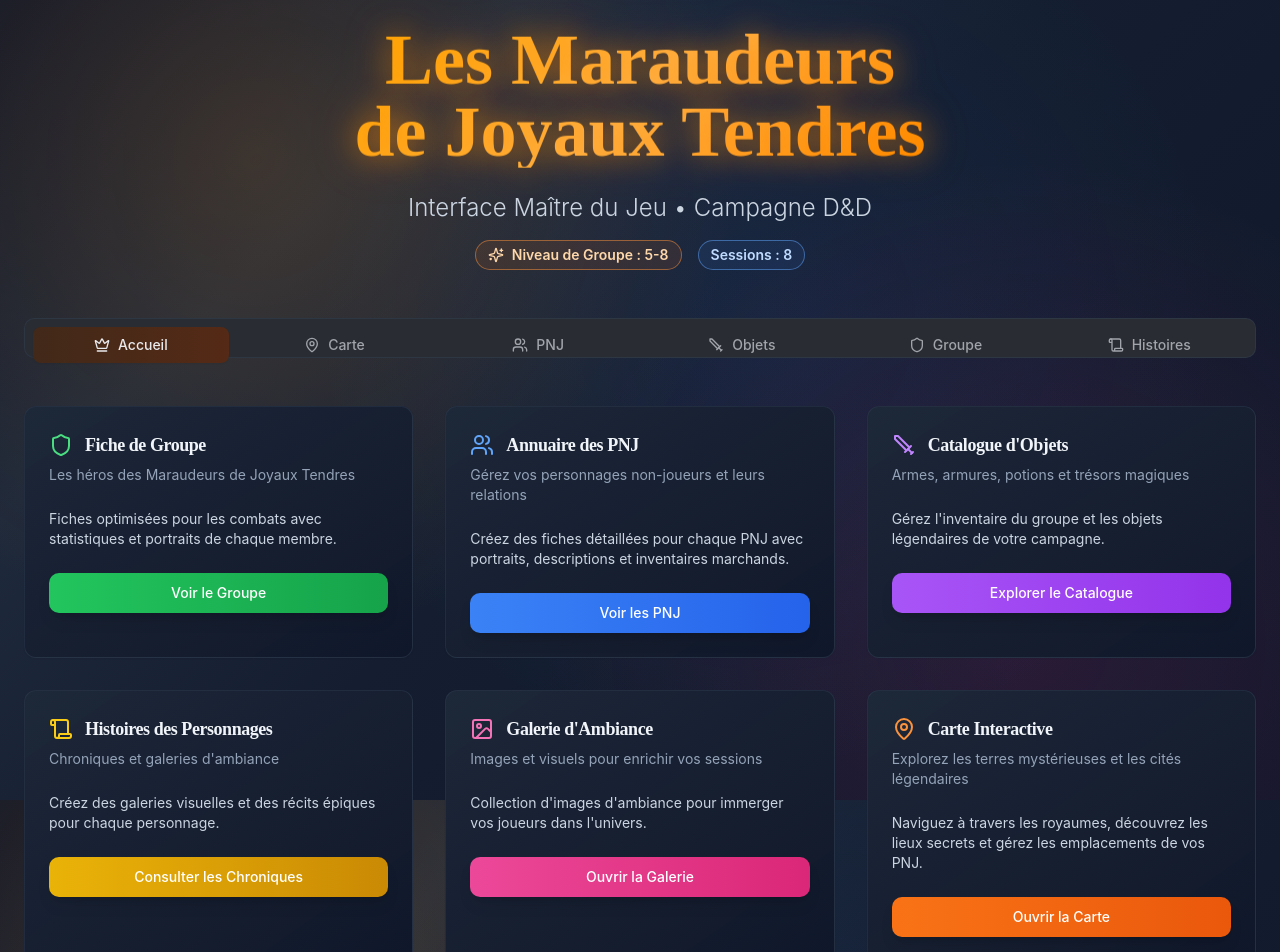
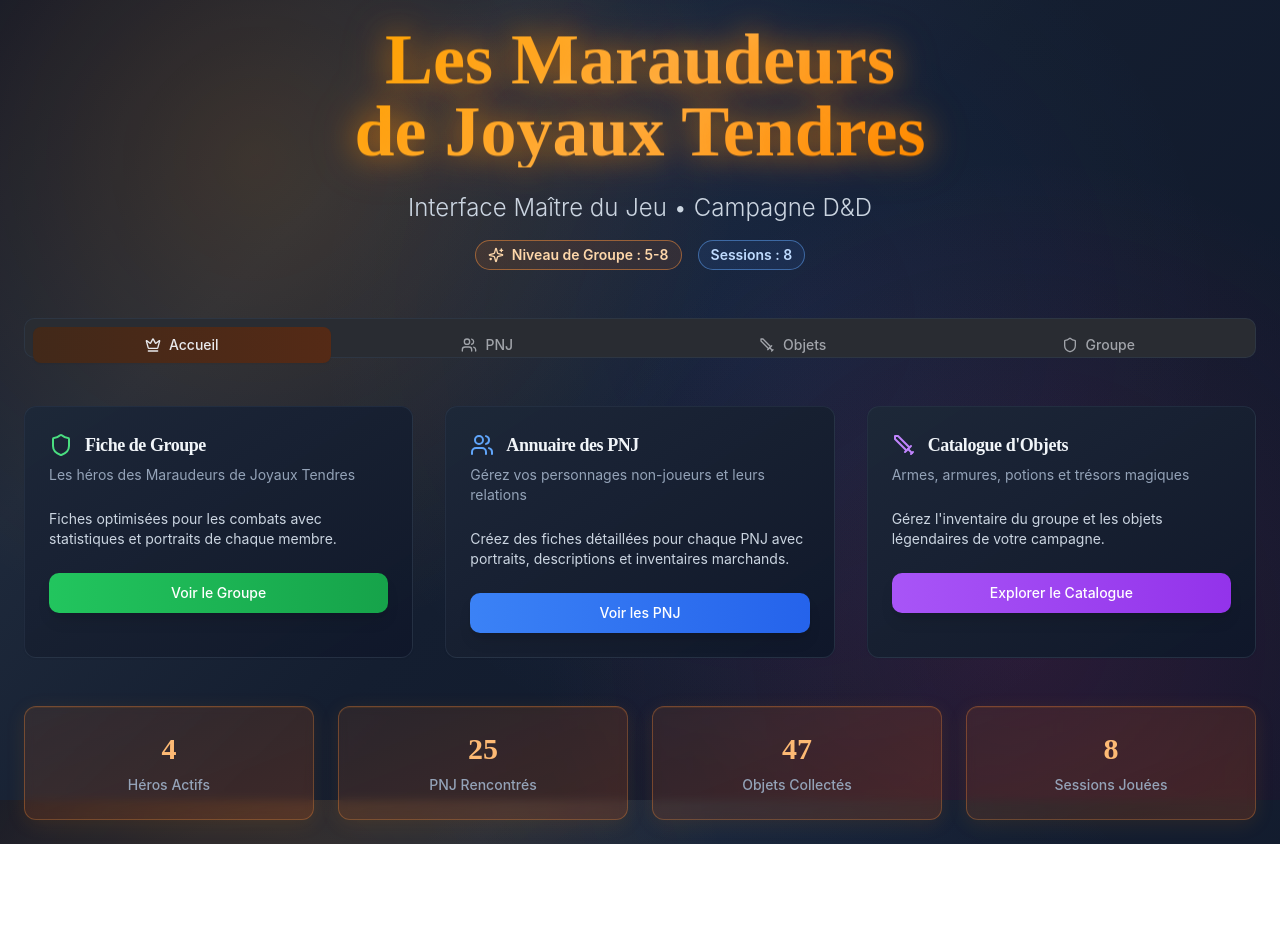
Before and after one commit to goldfox-bot/grimoire-bis, a React (Vite) app: page / in a window 1280 px wide. Shown: the top 952 px of the page. After the commit the page ends 844 px from the top, so only its background shows below. Built offline with nearby package versions, Linux system fonts and the light colour scheme.

Commit message:
Remove unnecessary features
Remove Character History, Ambient Gallery, and Interactive Map components from the main page.

```diff
--- a/src/pages/Index.tsx
+++ b/src/pages/Index.tsx
@@ -1,14 +1,13 @@
+
 import { useState } from "react";
 import { Card, CardContent, CardDescription, CardHeader, CardTitle } from "@/components/ui/card";
 import { Button } from "@/components/ui/button";
 import { Badge } from "@/components/ui/badge";
 import { Tabs, TabsContent, TabsList, TabsTrigger } from "@/components/ui/tabs";
-import { MapPin, Users, Sword, Shield, Crown, Scroll, Image as ImageIcon, Sparkles } from "lucide-react";
-import InteractiveMap from "@/components/InteractiveMap";
+import { Users, Sword, Shield, Crown, Sparkles } from "lucide-react";
 import NPCDirectory from "@/components/NPCDirectory";
 import ItemCatalog from "@/components/ItemCatalog";
 import GroupPanel from "@/components/GroupPanel";
-import CharacterHistory from "@/components/CharacterHistory";
 
 const Index = () => {
   const [activeTab, setActiveTab] = useState("accueil");
@@ -38,20 +37,13 @@ const Index = () => {
       </div>
 
       <Tabs value={activeTab} onValueChange={setActiveTab} className="w-full">
-        <TabsList className="grid w-full grid-cols-3 sm:grid-cols-6 mb-6 sm:mb-12 tab-modern p-1 sm:p-2 gap-1 sm:gap-2">
+        <TabsList className="grid w-full grid-cols-4 mb-6 sm:mb-12 tab-modern p-1 sm:p-2 gap-1 sm:gap-2">
           <TabsTrigger
             value="accueil"
             className={`${activeTab === "accueil" ? "tab-active" : ""} transition-all duration-300 text-xs sm:text-sm px-2 py-2`}
           >
             <Crown className="w-3 h-3 sm:w-4 sm:h-4 sm:mr-2" />
             <span className="hidden sm:inline">Accueil</span>
-          </TabsTrigger>
-          <TabsTrigger
-            value="carte"
-            className={`${activeTab === "carte" ? "tab-active" : ""} transition-all duration-300 text-xs sm:text-sm px-2 py-2`}
-          >
-            <MapPin className="w-3 h-3 sm:w-4 sm:h-4 sm:mr-2" />
-            <span className="hidden sm:inline">Carte</span>
           </TabsTrigger>
           <TabsTrigger
             value="pnj"
@@ -73,13 +65,6 @@ const Index = () => {
           >
             <Shield className="w-3 h-3 sm:w-4 sm:h-4 sm:mr-2" />
             <span className="hidden sm:inline">Groupe</span>
-          </TabsTrigger>
-          <TabsTrigger
-            value="histoires"
-            className={`${activeTab === "histoires" ? "tab-active" : ""} transition-all duration-300 text-xs sm:text-sm px-2 py-2`}
-          >
-            <Scroll className="w-3 h-3 sm:w-4 sm:h-4 sm:mr-2" />
-            <span className="hidden sm:inline">Histoires</span>
           </TabsTrigger>
         </TabsList>
 
@@ -156,82 +141,13 @@ const Index = () => {
                 </Button>
               </CardContent>
             </Card>
-
-            {/* Histoires des Personnages - Fourth */}
-            <Card className="modern-card group">
-              <CardHeader className="pb-3 sm:pb-6">
-                <CardTitle className="flex items-center gap-2 sm:gap-3 text-base sm:text-lg text-slate-100 group-hover:text-orange-200 transition-colors">
-                  <Scroll className="w-4 h-4 sm:w-6 sm:h-6 text-yellow-400" />
-                  Histoires des Personnages
-                </CardTitle>
-                <CardDescription className="text-xs sm:text-sm text-slate-400">
-                  Chroniques et galeries d'ambiance
-                </CardDescription>
-              </CardHeader>
-              <CardContent className="pt-0">
-                <p className="text-xs sm:text-sm mb-4 sm:mb-6 text-slate-300 leading-relaxed">
-                  Créez des galeries visuelles et des récits épiques pour chaque personnage.
-                </p>
-                <Button
-                  onClick={() => setActiveTab("histoires")}
-                  className="w-full bg-gradient-to-r from-yellow-500 to-yellow-600 hover:from-yellow-600 hover:to-yellow-700 text-white shadow-lg hover:shadow-xl transition-all duration-300 text-sm py-2"
-                >
-                  Consulter les Chroniques
-                </Button>
-              </CardContent>
-            </Card>
-
-            {/* Galerie d'Ambiance - Fifth */}
-            <Card className="modern-card group">
-              <CardHeader className="pb-3 sm:pb-6">
-                <CardTitle className="flex items-center gap-2 sm:gap-3 text-base sm:text-lg text-slate-100 group-hover:text-orange-200 transition-colors">
-                  <ImageIcon className="w-4 h-4 sm:w-6 sm:h-6 text-pink-400" />
-                  Galerie d'Ambiance
-                </CardTitle>
-                <CardDescription className="text-xs sm:text-sm text-slate-400">
-                  Images et visuels pour enrichir vos sessions
-                </CardDescription>
-              </CardHeader>
-              <CardContent className="pt-0">
-                <p className="text-xs sm:text-sm mb-4 sm:mb-6 text-slate-300 leading-relaxed">
-                  Collection d'images d'ambiance pour immerger vos joueurs dans l'univers.
-                </p>
-                <Button className="w-full bg-gradient-to-r from-pink-500 to-pink-600 hover:from-pink-600 hover:to-pink-700 text-white shadow-lg hover:shadow-xl transition-all duration-300 text-sm py-2">
-                  Ouvrir la Galerie
-                </Button>
-              </CardContent>
-            </Card>
-
-            {/* Carte Interactive - Last */}
-            <Card className="modern-card group">
-              <CardHeader className="pb-3 sm:pb-6">
-                <CardTitle className="flex items-center gap-2 sm:gap-3 text-base sm:text-lg text-slate-100 group-hover:text-orange-200 transition-colors">
-                  <MapPin className="w-4 h-4 sm:w-6 sm:h-6 text-orange-400" />
-                  Carte Interactive
-                </CardTitle>
-                <CardDescription className="text-xs sm:text-sm text-slate-400">
-                  Explorez les terres mystérieuses et les cités légendaires
-                </CardDescription>
-              </CardHeader>
-              <CardContent className="pt-0">
-                <p className="text-xs sm:text-sm mb-4 sm:mb-6 text-slate-300 leading-relaxed">
-                  Naviguez à travers les royaumes, découvrez les lieux secrets et gérez les emplacements de vos PNJ.
-                </p>
-                <Button
-                  onClick={() => setActiveTab("carte")}
-                  className="w-full bg-gradient-to-r from-orange-500 to-orange-600 hover:from-orange-600 hover:to-orange-700 text-white shadow-lg hover:shadow-xl transition-all duration-300 text-sm py-2"
-                >
-                  Ouvrir la Carte
-                </Button>
-              </CardContent>
-            </Card>
           </div>
 
           {/* Quick Stats */}
           <div className="mt-8 sm:mt-12 grid grid-cols-2 sm:grid-cols-4 gap-3 sm:gap-6">
             <div className="stats-card p-4 sm:p-6 text-center">
-              <h3 className="text-2xl sm:text-3xl font-bold text-orange-300 mb-1 sm:mb-2">12</h3>
-              <p className="text-xs sm:text-sm text-slate-400 font-medium">Lieux Explorés</p>
+              <h3 className="text-2xl sm:text-3xl font-bold text-orange-300 mb-1 sm:mb-2">4</h3>
+              <p className="text-xs sm:text-sm text-slate-400 font-medium">Héros Actifs</p>
             </div>
             <div className="stats-card p-4 sm:p-6 text-center">
               <h3 className="text-2xl sm:text-3xl font-bold text-orange-300 mb-1 sm:mb-2">25</h3>
@@ -248,10 +164,6 @@ const Index = () => {
           </div>
         </TabsContent>
 
-        <TabsContent value="carte" className="animate-fade-in">
-          <InteractiveMap />
-        </TabsContent>
-
         <TabsContent value="pnj" className="animate-fade-in">
           <NPCDirectory />
         </TabsContent>
@@ -263,10 +175,6 @@ const Index = () => {
         <TabsContent value="groupe" className="animate-fade-in">
           <GroupPanel />
         </TabsContent>
-
-        <TabsContent value="histoires" className="animate-fade-in">
-          <CharacterHistory />
-        </TabsContent>
       </Tabs>
     </div>
   );
```
